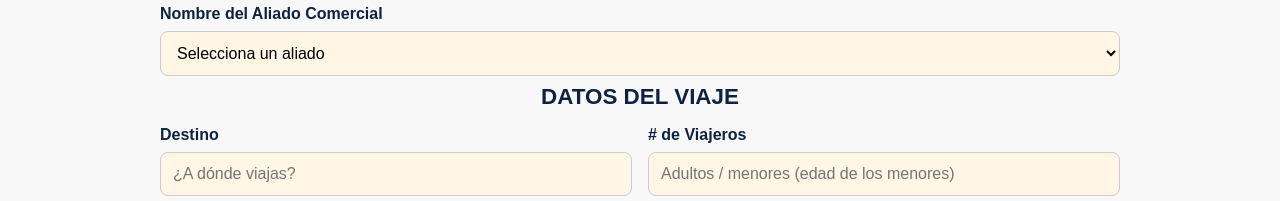
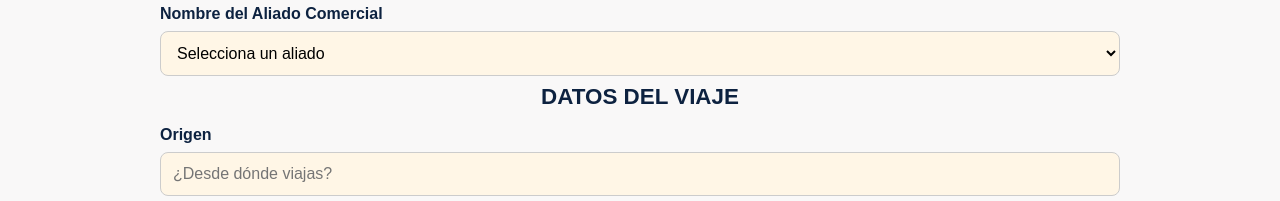
Before and after one commit to MorkDrage/Cotizador-Postal-Travel, a plain HTML site: page index.html in a window 1280 px wide. Shown: the part 739-940 px from the top of the page. Drawn offline with Linux system fonts and the light colour scheme.

Commit message:
Update index.html

```diff
--- a/index.html
+++ b/index.html
@@ -236,6 +236,10 @@ h3 {
 </div>
 
   <h3>DATOS DEL VIAJE</h3>
+<div class="form-group">
+  <h1>Origen</h1>
+  <input type="text" name="origen" id="origen" placeholder="¿Desde dónde viajas?" required />
+</div>
 <div class="form-row">
   <div class="form-group">
     <h1>Destino</h1>
@@ -283,6 +287,7 @@ h3 {
     const datos = {
       nombre: document.getElementById("nombre").value,
       telefono: document.getElementById("telefono").value,
+      origen: document.getElementById("origen").value,
       aliado: document.getElementById("aliado").value,
       destino: document.getElementById("destino").value,
       viajeros: document.getElementById("viajeros").value,
@@ -304,6 +309,7 @@ h3 {
     const texto = `¡Hola! Quiero un viaje con estos detalles:
 Nombre: ${datos.nombre}
 WhatsApp: ${datos.telefono}
+Origen: ${datos.origen}
 Aliado: ${datos.aliado}
 Destino: ${datos.destino}
 Viajers: ${datos.viajeros}
```
